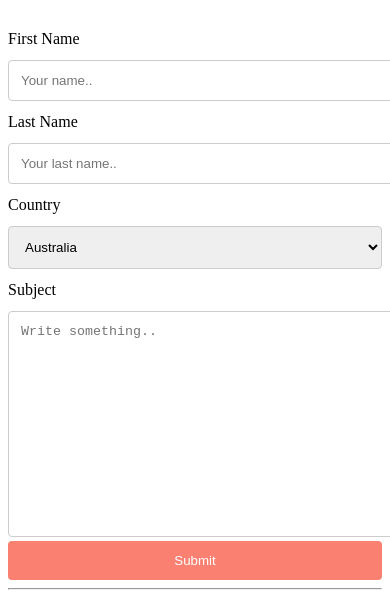
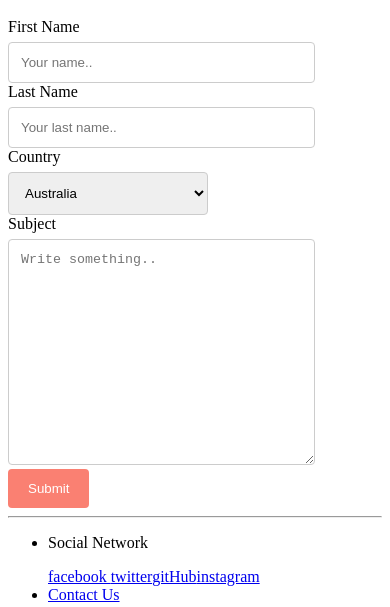
Before and after one commit to yuyangyyy/ProjetOne, a plain HTML site: page contact.html in a window 390 px wide. Shown: the part 173-780 px from the top of the page. Drawn offline with Linux system fonts and the light colour scheme.

```diff
--- a/contact.css
+++ b/contact.css
@@ -1,16 +1,19 @@
 
 
-  input[type=text], select, textarea {
-    width: 100%;
+  input[type=text], textarea {
+    width: 50%;
     padding: 12px;
     border: 1px solid #ccc;
     border-radius: 4px;
     resize: vertical;
   }
 
-  label {
-    padding: 12px 12px 12px 0;
-    display: inline-block;
+  select{
+    width: 200px;
+    padding: 12px;
+    border: 1px solid #ccc;
+    border-radius: 4px;
+    resize: vertical;
   }
 
   input[type=submit] {
@@ -28,26 +31,46 @@
     transition: 0.4s;
   }
 
-  .container {
+  .containerform {
     border-radius: 5px;
-    background-color: #f2f2f2;
-    padding: 120px;
-    margin: 5%;
+    margin: auto;
+
   }
 
+  .col-75 {
+    float: left;
+    width: 75%;
+    margin-top: 6px;
+  }
 
-
-  /* Clear floats after the columns */
   .row:after {
     content: "";
     display: table;
     clear: both;
   }
 
+
   /* Responsive layout - when the screen is less than 600px wide, make the two columns stack on top of each other instead of next to each other */
-  @media screen and (max-width: 600px) {
-    .col-25, .col-75, input[type=submit] {
-      width: 100%;
+  @media screen and (max-width: 48em) {
+    .col-75, {
+      width: 90%;
       margin-top: 0;
     }
+
+  input[type=text], textarea {
+    width: 100%;
+    padding: 12px;
+    border: 1px solid #ccc;
+    border-radius: 4px;
+    resize: vertical;
   }
+
+  input[type=submit] {
+    background-color: salmon;
+    color: white;
+    padding: 12px 20px;
+    border: none;
+    border-radius: 4px;
+    cursor: pointer;
+  }
+  }
```
